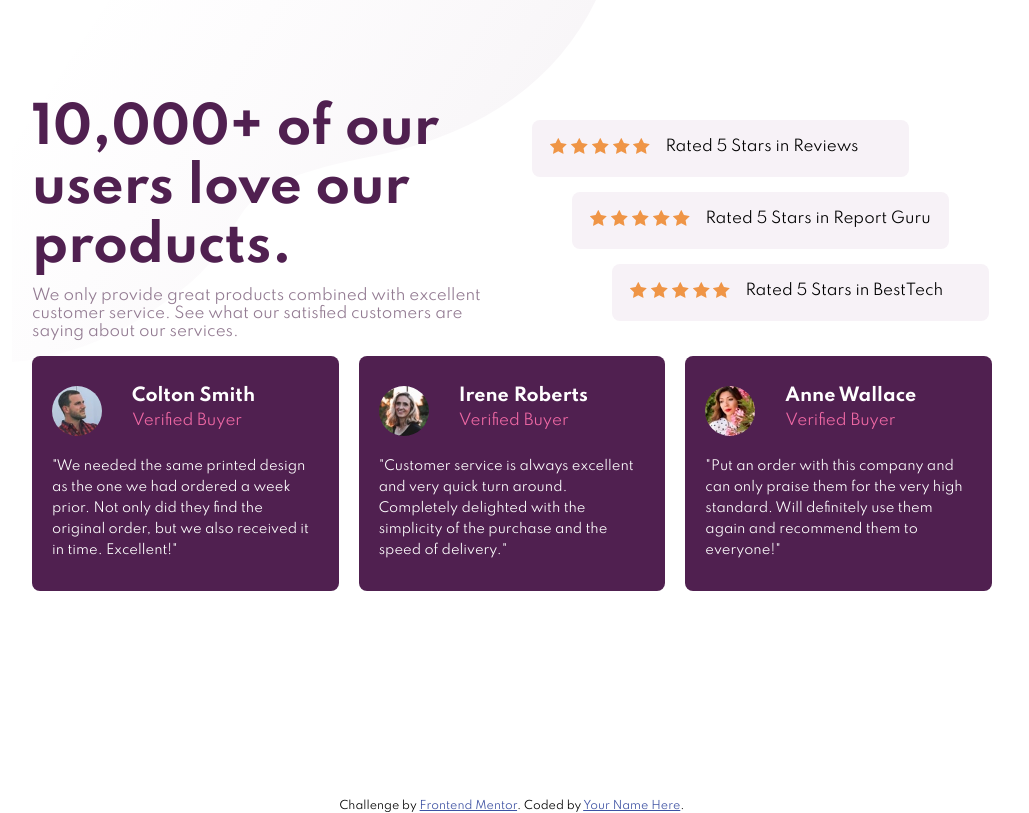
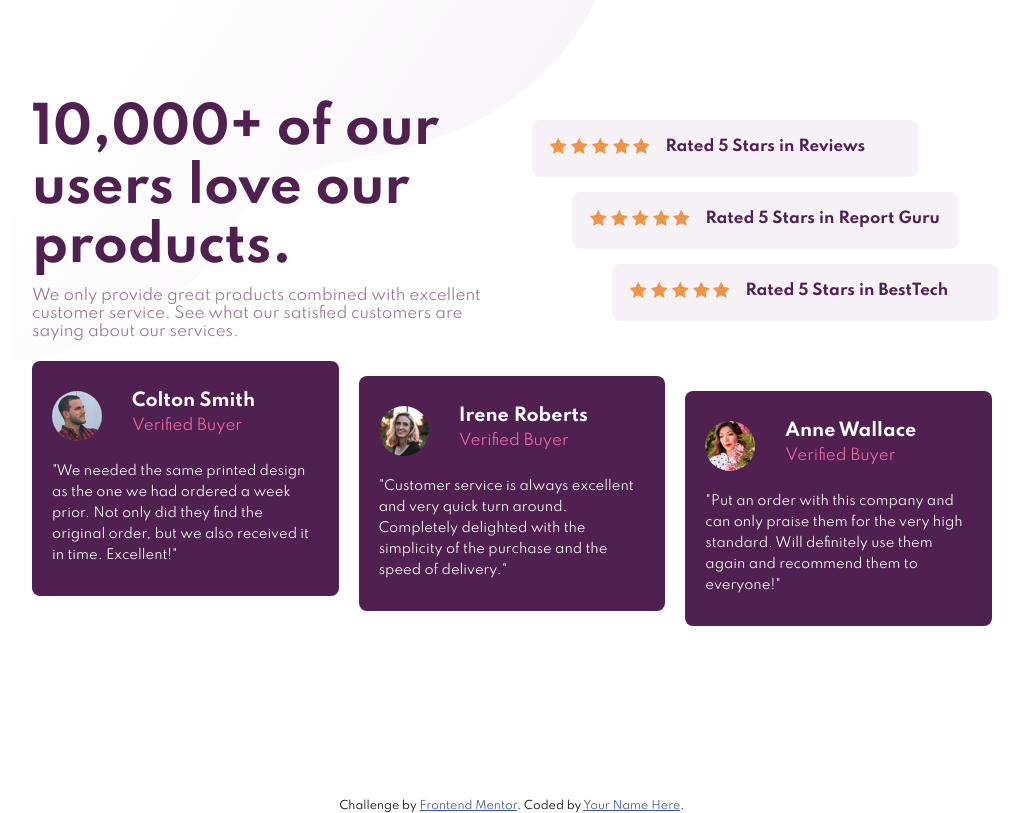
Before and after one commit to Jhessiny/frontendmentor, a plain HTML site: page social-proof-section-master/index.html in a window 1280 px wide. Shown: the whole page, without its empty margins (128-1157 px from the left). Drawn offline with Linux system fonts and the light colour scheme.

Commit message:
few fixes

```diff
--- a/social-proof-section-master/index.html
+++ b/social-proof-section-master/index.html
@@ -80,7 +80,7 @@
 
       <div class="bottom">
 
-        <div class="card">
+        <div class="card c1">
           <div class="card-top">
             <img class="card-img" src="./images/image-colton.jpg" alt="">
             <div class="person-info">
@@ -97,7 +97,7 @@
             Excellent!"</p>
           </div>
         </div>
-        <div class="card">
+        <div class="card c2">
           <div class="card-top">
             <img class="card-img" src="./images/image-irene.jpg" alt="">
             <div class="person-info">
@@ -116,7 +116,7 @@
             </p>
           </div>
         </div>
-        <div class="card">
+        <div class="card c3">
           <div class="card-top">
             <img class="card-img" src="./images/image-anne.jpg" alt="">
             <div class="person-info">
--- a/social-proof-section-master/style.css
+++ b/social-proof-section-master/style.css
@@ -62,6 +62,11 @@ section{
     margin-right: 1.5rem;
 }
 
+.rating-text{
+    font-weight: 700;
+    color: hsl(300, 43%, 22%);
+}
+
 .rt1{
     transform: translateX(-4rem);
 }
@@ -74,6 +79,7 @@ section{
     display: grid;
     grid-template-columns: 1fr 1fr 1fr;
     column-gap: 2rem;
+    margin-top: 2rem;
 
 }
 
@@ -81,6 +87,14 @@ section{
     background-color: hsl(300, 43%, 22%);
     padding: 3rem 2rem;
     border-radius: .8rem;
+}
+
+.c1{
+    transform: translateY(-1.5rem);
+}
+
+.c3{
+    transform: translateY(1.5rem);
 }
 
 .card-top{
```
